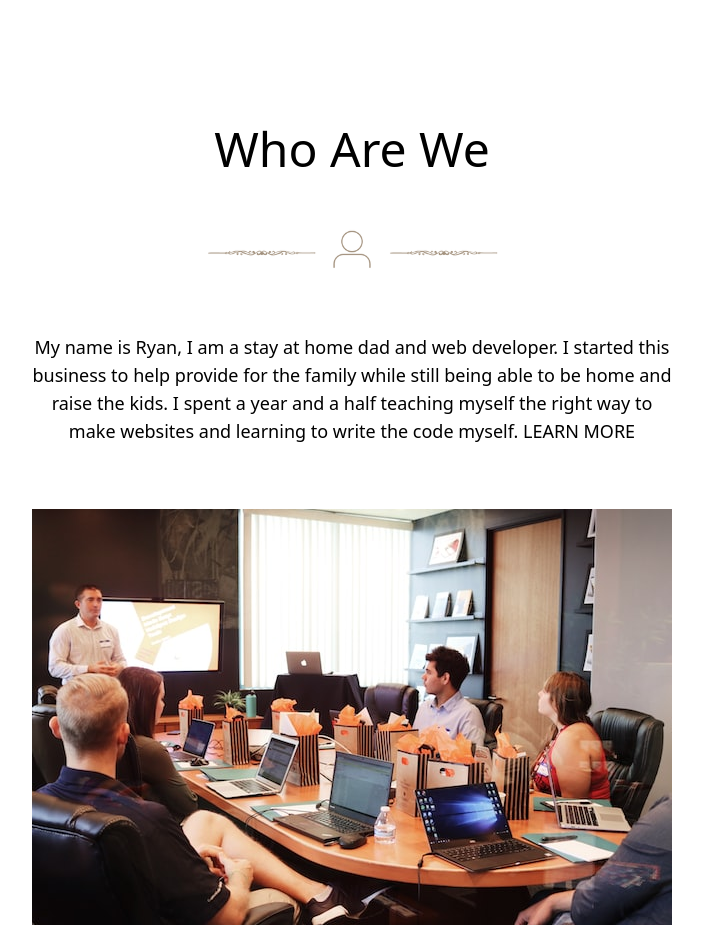
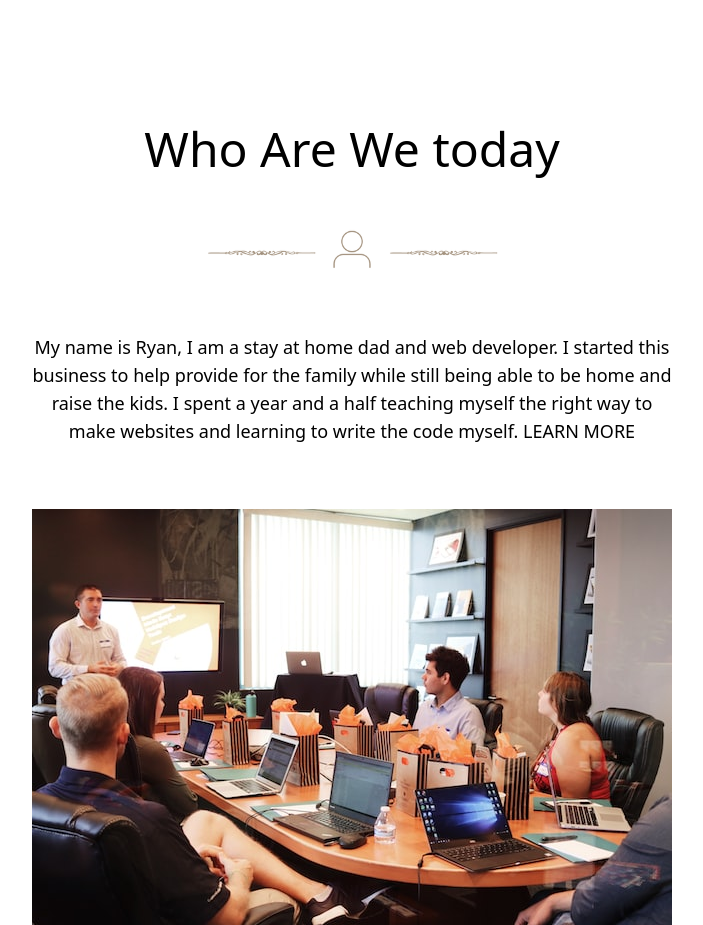
Before and after one commit to danielr0007/Connected-Consulting-Website, a website: page dist/index.html in a window 1280 px wide. Shown: the part 3900-4825 px from the top of the page, without its empty margins (288-991 px from the left). Drawn offline with Linux system fonts and the light colour scheme.

Commit message:
small change

```diff
--- a/dist/index.html
+++ b/dist/index.html
@@ -570,7 +570,7 @@
       <h2
         class="text-center lg:text-5xl md:text-4xl text-3xl lg:font-normal font-semibold"
       >
-        Who Are We
+        Who Are We today
       </h2>
 
       <!-- !IMAGE -->
```
